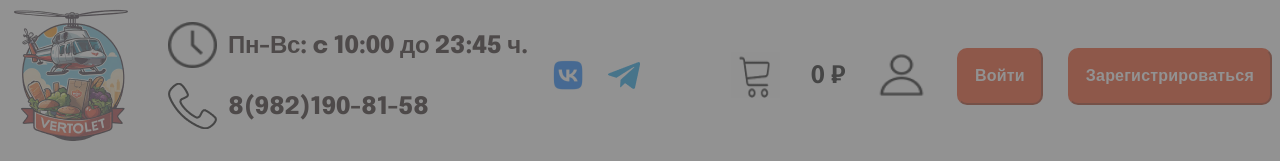
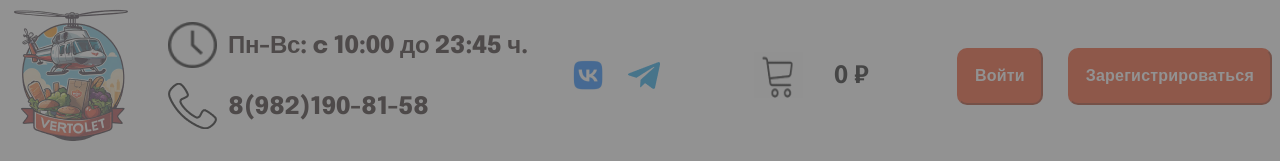
Before and after one commit to Julik2507/HelicopterProject, a SvelteKit app in the folder Our-Project/: page /busket in a window 1280 px wide. Shown: the top 161 px of the page. Built offline with nearby package versions, Linux system fonts and the light colour scheme; no server answers.

Commit message:
Update: header

```diff
--- a/Our-Project/src/components/frames/header.svelte
+++ b/Our-Project/src/components/frames/header.svelte
@@ -17,13 +17,28 @@
     import { onMount } from "svelte";
     import { createEventDispatcher } from "svelte";
     import { getTotalPrice } from "$lib/Axios/basketAxios";
+    import { getUserName } from "$lib/Axios/authAxios";
 
     export let money = 0;
+    let name = "";
+    let displayName = false;
+
+    async function updateHeader() {
+        try {
+            await getUserName().then(result => {
+                name = result.name;
+                displayName = true;
+            })
+            await getTotalPrice().then(result => {
+                money = result.data.totalPrice;
+            })
+        } catch (err) {
+            console.log(err.message);
+        }
+    }
 
     onMount(async () => {
-        await getTotalPrice().then(result => {
-            money = result.data.totalPrice;
-        })
+        updateHeader();
     });
 
     let dispatch = createEventDispatcher();
@@ -40,9 +55,11 @@
 
     function LoginUpdate() {
         isLoginOpen = !isLoginOpen;
+        updateHeader();
     }
     function RegisterUpdate() {
         isRegisterOpen = !isRegisterOpen;
+        updateHeader();
     }
 </script>
 
@@ -70,12 +87,18 @@
         <Search on:search={onSearch}/>
         {/if}
     </div>
-    <div class="header__right">
+    <div class="header__middle">
         <LittleIcon source={icon3} event={() => { window.location.href = "/busket"}}/>
         <p class="header__money">{money} ₽</p>
-        <LittleIcon source={icon4}/>
-        <PrimeBtn text="Войти" event={LoginUpdate}/>
-        <PrimeBtn text="Зарегистрироваться" event={RegisterUpdate}/>
+    </div>
+    <div class="header__right">
+        {#if displayName}
+            <LittleIcon source={icon4}/>
+            <p class="header__text">{name}</p>
+        {:else}
+            <PrimeBtn text="Войти" event={LoginUpdate}/>
+            <PrimeBtn text="Зарегистрироваться" event={RegisterUpdate}/>
+        {/if}
     </div>
 </div>
 
@@ -99,19 +122,25 @@
         letter-spacing: -0.27000001072883606px;
         text-align: left;
         color: #1C0F0D;
+        margin-right: 20px;
+    }
+    .header__left {
+        display: flex;
+        gap: 25px;
+        align-items: center;
+        justify-content: start;
+    }
+    .header__middle {
+        display: flex;
+        gap: 25px;
+        align-items: center;
+        justify-content: end;
     }
     .header__right {
         display: flex;
         gap: 25px;
         align-items: center;
         justify-content: end;
-    }
-    .header__left {
-        display: flex;
-        width: 100%;
-        gap: 25px;
-        align-items: center;
-        justify-content: start;
     }
     .header__info {
         display: flex;
```
Also changed, not shown: Our-Project/src/components/ui_kit/tab_btn.svelte (deleted, +0 -28 lines).
